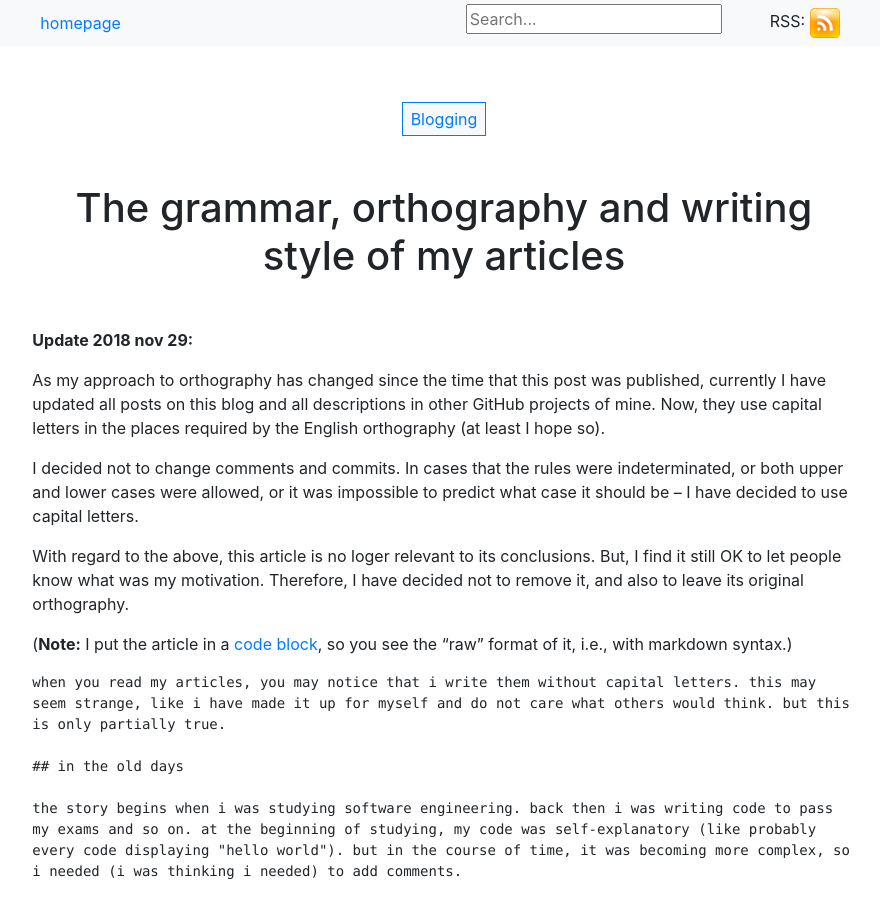
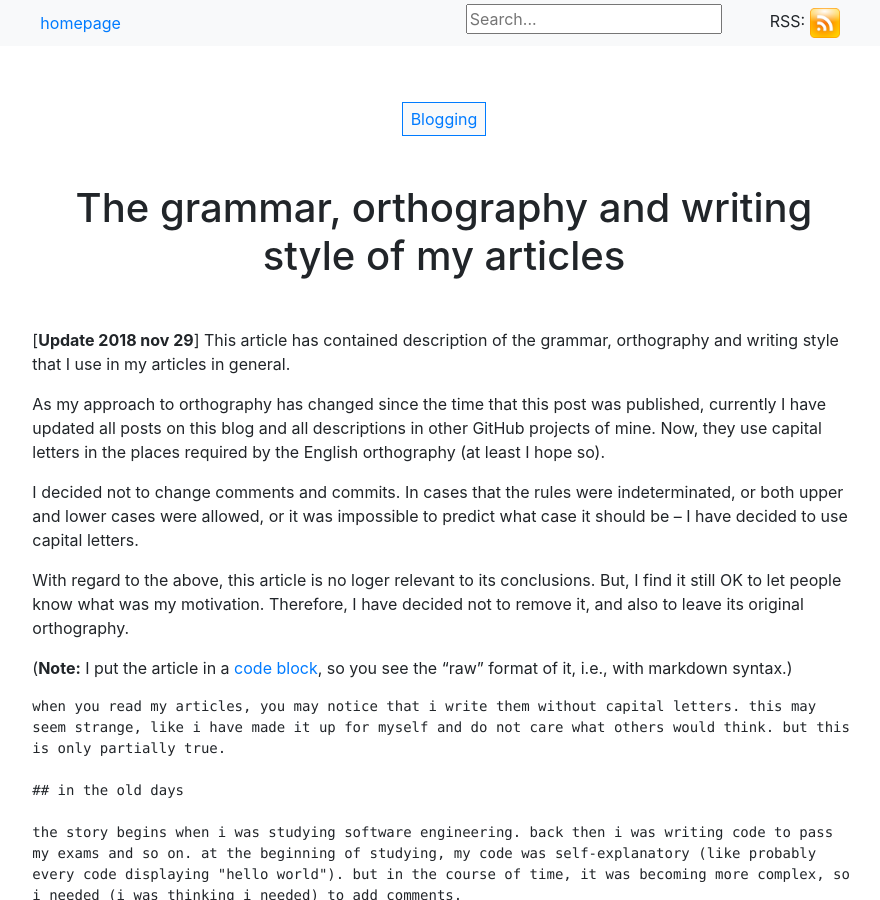
Before and after one commit to DevSilv/DevSilv.github.io, a Jekyll site: the page built from _posts/2018/08/01/2018-08-01-my-grammar-ortography-writing-style.md, in a window 1280 px wide and 900 px high. Shown: the whole window, without its empty margins (196-1076 px from the left). Built offline with Jekyll 4.4.1, drawn with Linux system fonts in a browser that asks for light colours.

Commit message:
Change article lead

```diff
--- a/_posts/2018/08/01/2018-08-01-my-grammar-ortography-writing-style.md
+++ b/_posts/2018/08/01/2018-08-01-my-grammar-ortography-writing-style.md
@@ -5,7 +5,7 @@ date: 2018-08-01
 tags: Blogging
 ---
 
-**Update 2018 nov 29:**
+[**Update 2018 nov 29**] This article has contained description of the grammar, orthography and writing style that I use in my articles in general.
 
 As my approach to orthography has changed since the time that this post was published, currently I have updated all posts on this blog and all descriptions in other GitHub projects of mine. Now, they use capital letters in the places required by the English orthography (at least I hope so).
 
```
